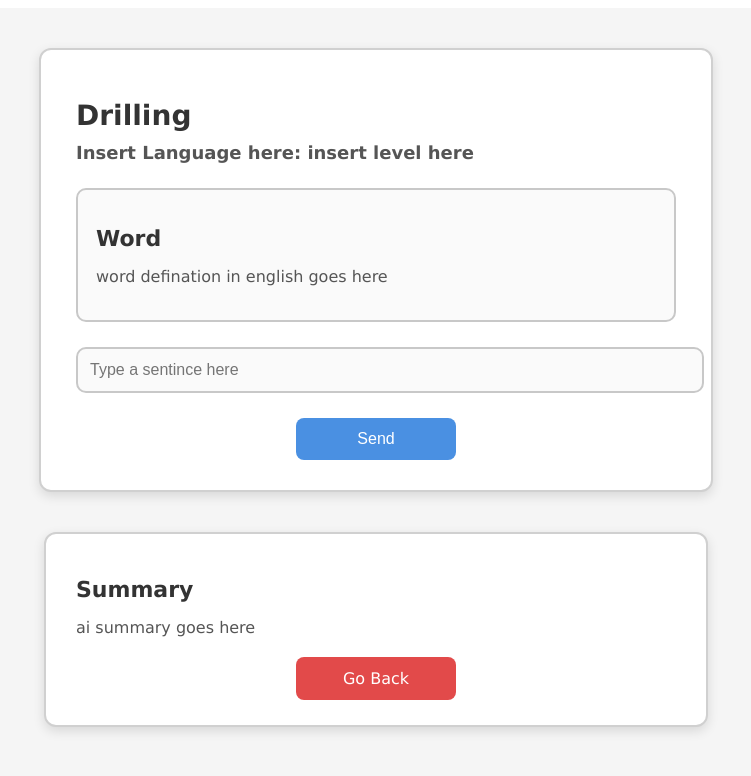
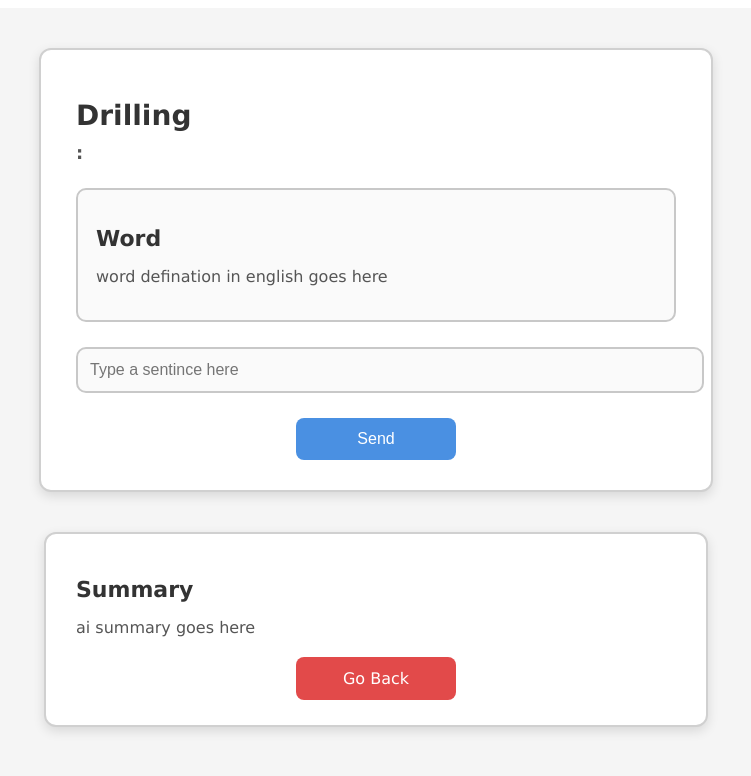
Before and after one commit to Spiderasasen/Learning-a-Language-with-AI, a React (Vite) app in the folder language_tutor/: page /drilling in a window 1280 px wide. Shown: the top 776 px of the page, without its empty margins (264-1015 px from the left). Built offline with nearby package versions, Linux system fonts and the light colour scheme.

Commit message:
made a global site now. holy shit it working nicly

```diff
--- a/language_tutor/src/App.jsx
+++ b/language_tutor/src/App.jsx
@@ -3,9 +3,11 @@ import Home from "./pages/Home.jsx"
 import Selection from "./pages/Selection.jsx";
 import Practice from "./pages/Practice.jsx";
 import Drilling from "./pages/Drilling.jsx";
+import {SelectionProvider} from "./componets/SelectionContext.jsx";
 
 function App(){
   return(
+      <SelectionProvider>
           <Router>
               <Routes>
                   <Route path="/" element={<Home/>}/>
@@ -14,6 +16,7 @@ function App(){
                   <Route path="/drilling" element={<Drilling/>}/>
               </Routes>
           </Router>
+      </SelectionProvider>
   );
 }
 export default App;
--- /dev/null
+++ b/language_tutor/src/componets/SelectionContext.jsx
@@ -0,0 +1,14 @@
+import { createContext, useState } from "react";
+
+export const SelectionContext = createContext();
+
+export function SelectionProvider({ children }) {
+    const [language, setLanguage] = useState("");
+    const [level, setLevel] = useState("");
+
+    return (
+        <SelectionContext.Provider value={{ language, setLanguage, level, setLevel }}>
+            {children}
+        </SelectionContext.Provider>
+    );
+}
--- a/language_tutor/src/pages/Drilling.jsx
+++ b/language_tutor/src/pages/Drilling.jsx
@@ -1,14 +1,18 @@
 import "../styles/main.css"
 import "../styles/drilling.css"
 import {NavLink} from "react-router-dom";
+import {useContext} from "react";
+import {SelectionContext} from "../componets/SelectionContext.jsx";
 
 function Drilling() {
+    const {language, level} = useContext(SelectionContext);
+
     return (
         <div className="main">
             <div id="drilling_card">
                 <div className="card-title">
                     <h1>Drilling</h1>
-                    <h2>Insert Language here: insert level here</h2>
+                    <h2>{language}: {level}</h2>
                 </div>
                 <div id="drilling_content">
                     <h2>Word</h2>
--- a/language_tutor/src/pages/Home.jsx
+++ b/language_tutor/src/pages/Home.jsx
@@ -2,12 +2,11 @@ import Drop_down_selection_component from "../componets/Drop_down_selection_comp
 import {NavLink} from "react-router-dom";
 import "../styles/home_page.css";
 import "../styles/main.css";
-import {useState} from "react";
+import {useContext} from "react";
+import {SelectionContext } from "../componets/SelectionContext.jsx";
 
 function Home() {
-
-    const [language, setLanguage] = useState("");
-    const [level, setLevel] = useState("");
+    const { language, setLanguage, level, setLevel } = useContext(SelectionContext);
 
     return (
         <div className="main">
--- a/language_tutor/src/pages/Practice.jsx
+++ b/language_tutor/src/pages/Practice.jsx
@@ -1,15 +1,19 @@
 import "../styles/main.css"
 import "../styles/practice.css"
 import {NavLink} from "react-router-dom";
+import {useContext} from "react";
+import {SelectionContext} from "../componets/SelectionContext.jsx";
 
 function Practice() {
+    const {language, level} = useContext(SelectionContext);
+
     return (
         <div className="main">
             {/*where the roleplay between the user and the ai will be*/}
             <div id="prcactice_card">
                 <div className="card-title">
                     <h1>Practice</h1>
-                    <h2>Insert Language here: insert level here</h2>
+                    <h2>{language}: {level}</h2>
                     <h3>Roleplay Senicro: insert roleplay senciro here</h3>
                 </div>
                 <div id="ai_section">
```
Lines whose indentation alone changed are shown as unchanged.
